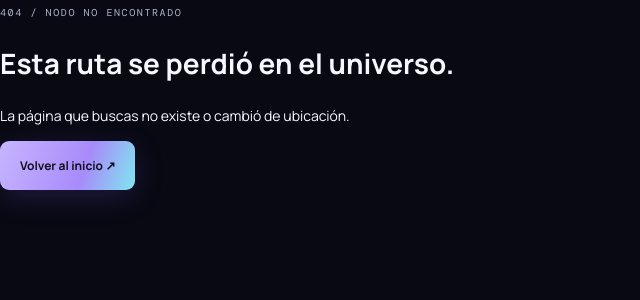
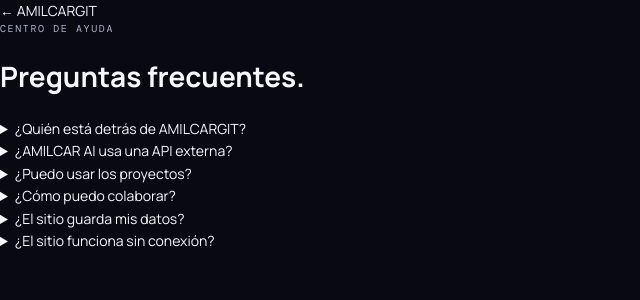
Before and after one commit to AmilcarGit/AmilcarGit, a Next.js app in the folder site/: page /preguntas in a window 1280 px wide. Before the commit this address had no page. Shown: the top 300 px of the page, without its empty margins (0-640 px from the left). Built offline with nearby package versions, Linux system fonts and the light colour scheme.

Commit message:
feat: expand AMILCARGIT portfolio experience

```diff
--- /dev/null
+++ b/site/app/preguntas/page.tsx
@@ -0,0 +1,4 @@
+import Link from "next/link";
+export const metadata={title:"Preguntas frecuentes | AMILCARGIT",description:"Respuestas sobre proyectos, AMILCAR AI y colaboraciones."};
+const faqs=[["¿Quién está detrás de AMILCARGIT?","AmilcarGit, desarrollador independiente y creador de proyectos digitales."],["¿AMILCAR AI usa una API externa?","El motor de este sitio está planteado para usar el paquete AMILCAR-AI local del proyecto, sin una API externa de IA. Sus capacidades son experimentales."],["¿Puedo usar los proyectos?","Revisa la licencia, el README y las instrucciones de cada repositorio. Cada proyecto puede tener condiciones diferentes."],["¿Cómo puedo colaborar?","Puedes abrir una conversación o propuesta desde la sección de contacto y compartir el repositorio o la idea."],["¿El sitio guarda mis datos?","Algunas preferencias y favoritos se guardan localmente en tu navegador. El sitio no ofrece una cuenta ni sincronización."],["¿El sitio funciona sin conexión?","La PWA guarda una pequeña base de recursos. Las páginas y el chat que no estén disponibles en caché necesitan conexión."]];
+export default function FAQ(){return <main className="simple-page"><Link href="/">← AMILCARGIT</Link><p className="eyebrow">CENTRO DE AYUDA</p><h1>Preguntas <span>frecuentes.</span></h1><div className="faq-list">{faqs.map(([q,a])=><details key={q}><summary>{q}</summary><p>{a}</p></details>)}</div></main>}
```
